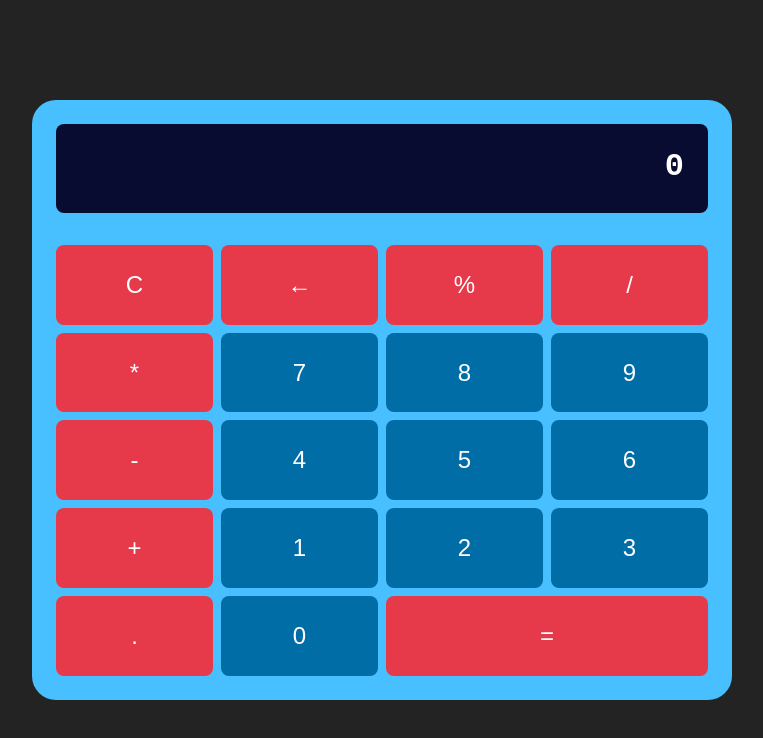
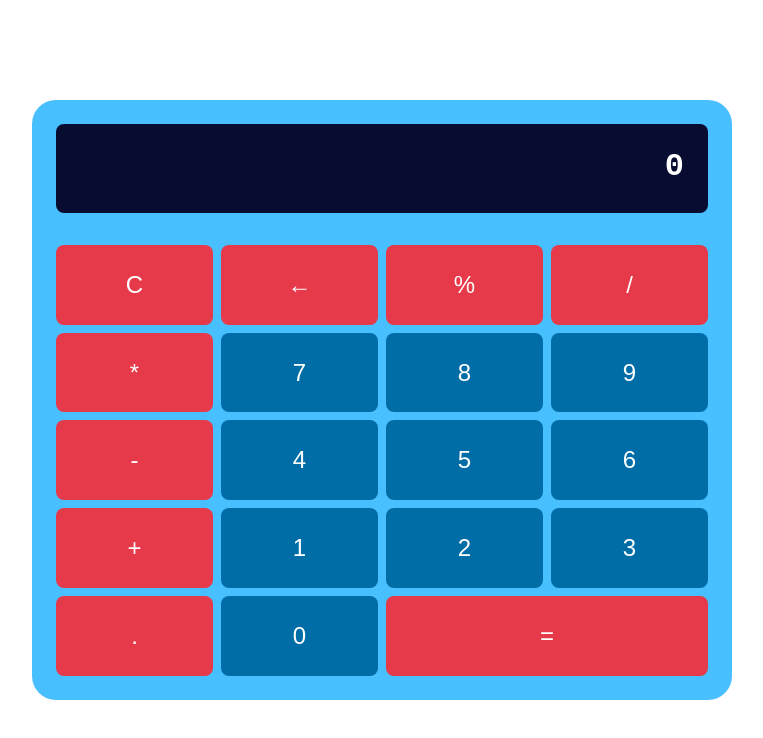
Before and after one commit to EricLuna97/calculator-project, a plain HTML site: page index.html in a window 1280 px wide. Shown: the whole page, without its empty margins (258-1021 px from the left). Drawn offline with Linux system fonts and the light colour scheme.

Commit message:
Centered calculator and updated background style

```diff
--- a/styles.css
+++ b/styles.css
@@ -6,10 +6,12 @@
 }
 
 body {
-    min-height: 100vh;
-    background-color: #232323;
-    display:grid;
-    place-items: center;
+    display: flex;
+    justify-content: center;
+    align-items: center;
+    height: 100vh;
+    margin: 0;
+    background-color: white;
 }
 
 .calculator {
```
